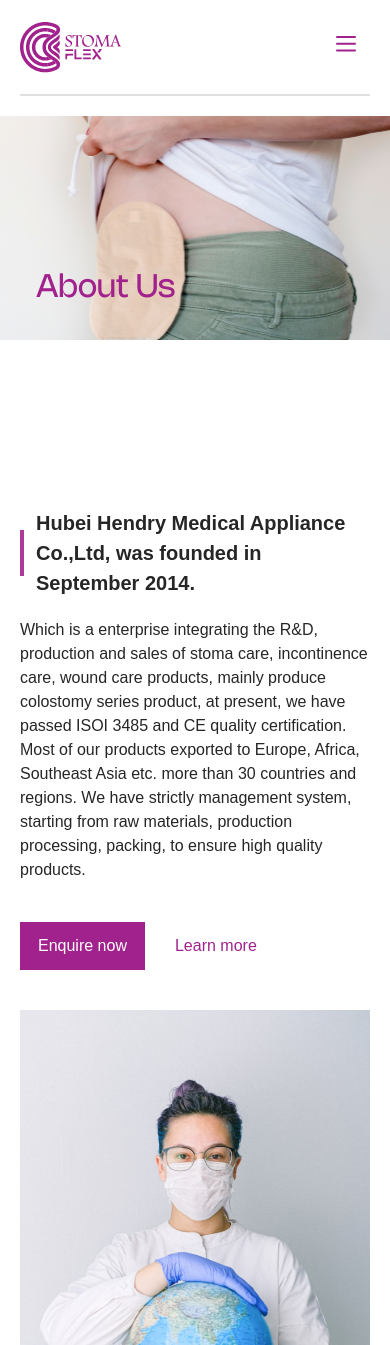
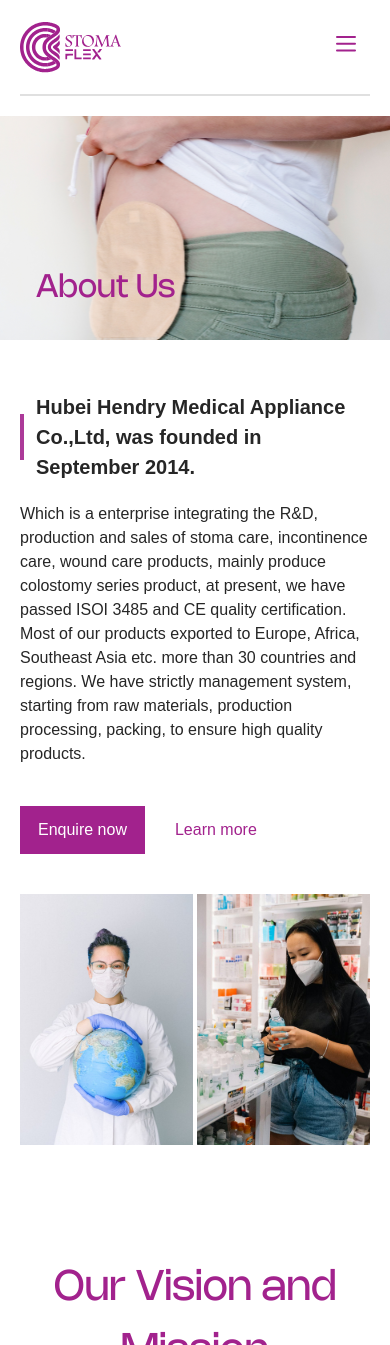
Before and after one commit to mtalha987/stomaflex, a Next.js app: page /about in a window 390 px wide. Shown: the top 1345 px of the page. Built offline with nearby package versions, Linux system fonts and the light colour scheme.

Commit message:
About Us fixed

```diff
--- a/app/components/AboutUs.jsx
+++ b/app/components/AboutUs.jsx
@@ -7,7 +7,7 @@ import LinePrimary from "@/public/images/lineP.svg";
 const AboutUs = () => {
   return (
     <>
-      <div className="mt-32 2xl:max-w-[1440px] 2xl:mx-auto 2xl:px-0 xl:px-[90px] lg:px-[40px] px-5 flex flex-wrap justify-center xl:justify-normal ">
+      <div className="sm:mt-32 mt-3 2xl:max-w-[1440px] 2xl:mx-auto 2xl:px-0 xl:px-[90px] lg:px-[40px] px-5 flex flex-wrap justify-center xl:justify-normal ">
         <div className="xl:w-[40%] ">
           <div className=" lg:w-[90%] text-neutral-gray text-xl font-semibold font-primary leading-[30px] flex gap-3 mt-10 ">
             <Image src={LinePrimary} alt="Line" className="" />
@@ -32,9 +32,9 @@ const AboutUs = () => {
             </button>
           </div>
         </div>
-        <div className="flex flex-wrap  justify-center xl:justify-end gap-10 xl:w-[60%]">
-          <Image src={AboutUs2} alt="About Us Image"  className="xl:w-[300px] xl:h-[435px] xs:min-w-full" />
-          <Image src={AboutUs1} alt="About Us Image" className="xl:w-[300px] xl:h-[435px] xs:min-w-full" />
+        <div className="flex  justify-between xl:justify-end xs:gap-1 gap-2  md:gap-10 xl:w-[60%]">
+          <Image src={AboutUs2} alt="About Us Image"  className="xl:w-[300px] min-w-[140px]  xl:h-[435px] " />
+          <Image src={AboutUs1} alt="About Us Image"  className="xl:w-[300px] min-w-[140px]  xl:h-[435px]" />
         </div>
       </div>
     </>
```
